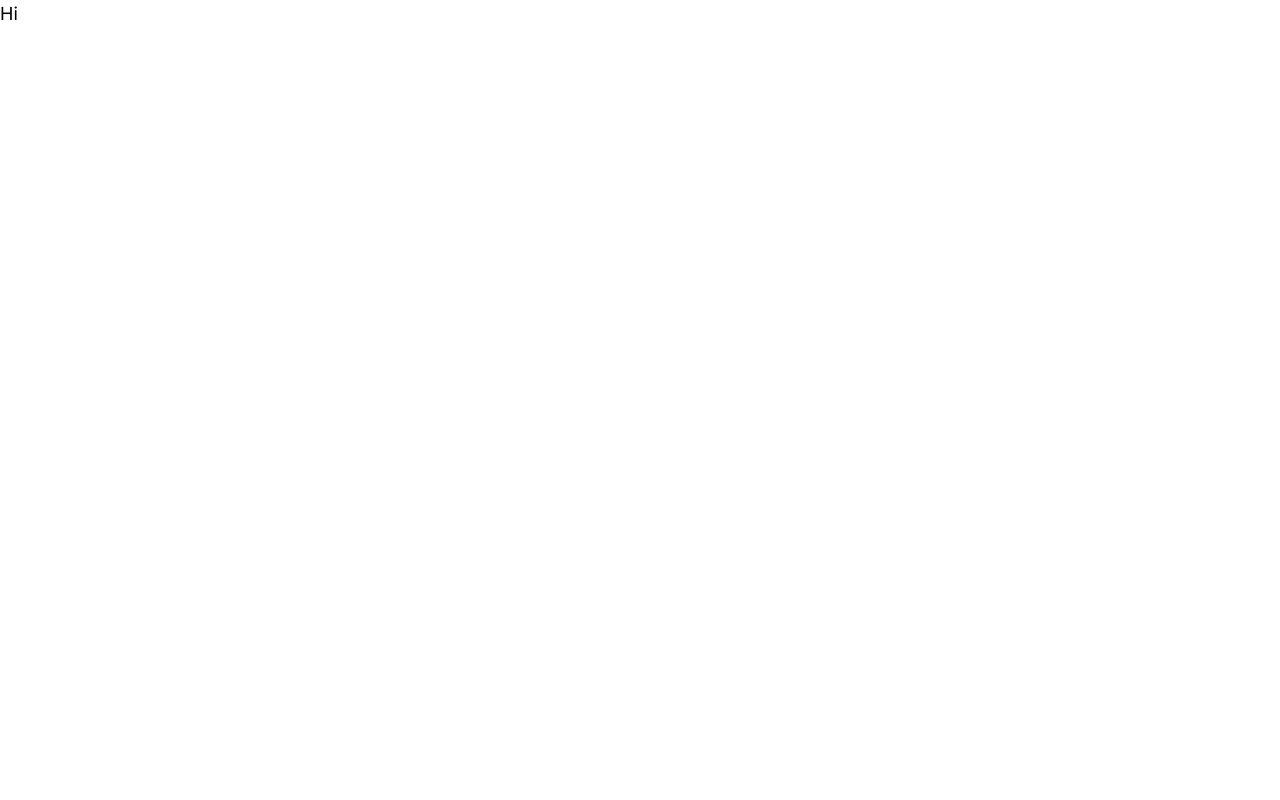
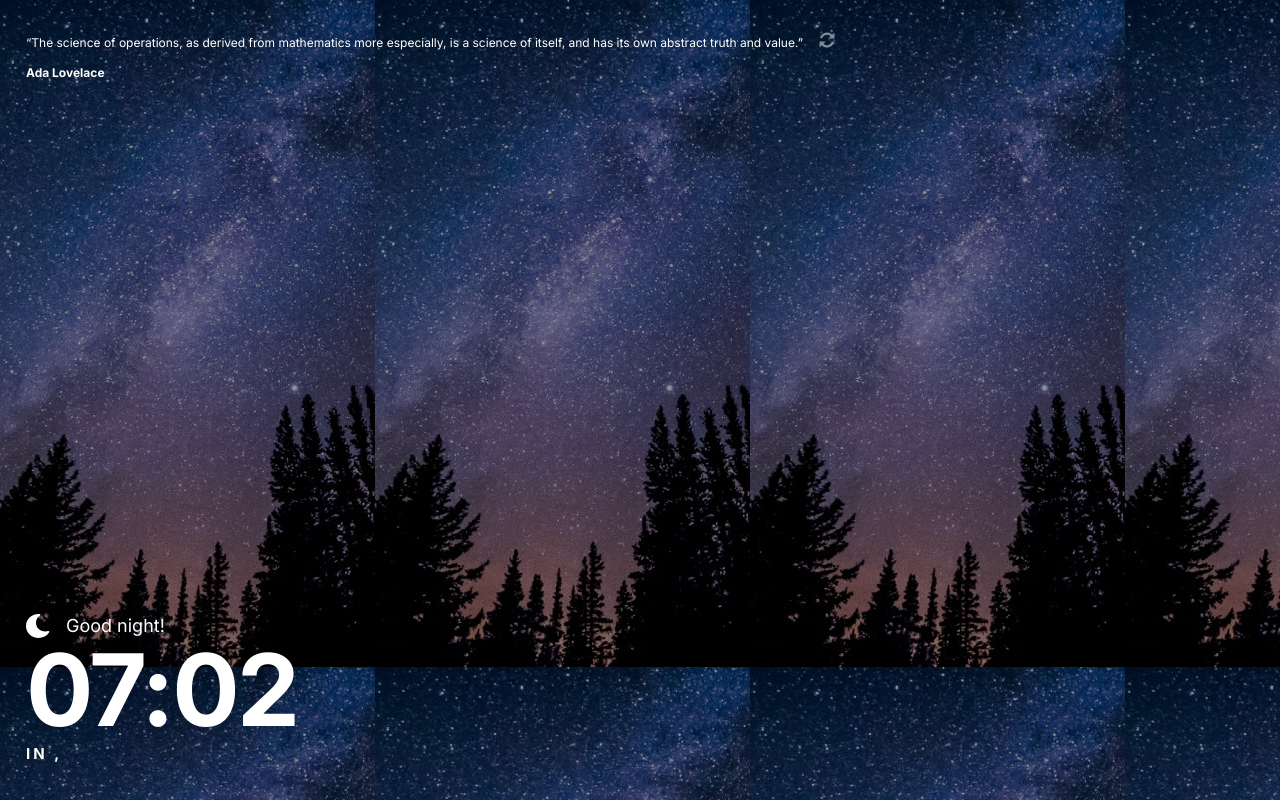
Before and after one commit to a-costas/FrontendMentor-clock-app, a React (Create React App) app: page / in a window 1280 px wide. Built offline with nearby package versions, Linux system fonts and the light colour scheme; no server answers.

Commit message:
2/3 fetch calls functional, basic layout and time functionality in place

```diff
--- a/package.json
+++ b/package.json
@@ -6,10 +6,13 @@
     "@testing-library/jest-dom": "^5.16.5",
     "@testing-library/react": "^13.4.0",
     "@testing-library/user-event": "^13.5.0",
+    "moment": "^2.29.4",
     "react": "^18.2.0",
     "react-dom": "^18.2.0",
+    "react-moment": "^1.1.3",
     "react-scripts": "5.0.1",
     "sass": "^1.62.0",
+    "styled-components": "^5.3.9",
     "web-vitals": "^2.1.4"
   },
   "scripts": {
--- a/src/components/App/App.js
+++ b/src/components/App/App.js
@@ -1,7 +1,18 @@
+import React, { useState } from "react";
+
+import Main from "../Main/Main";
+import Quote from "../Quote";
 import "./App.scss";
 
 function App() {
-  return <div className="App">Hi</div>;
+  const [isDaytime, setIsDaytime] = useState(false);
+
+  return (
+    <div className={"appContainer " + (isDaytime ? "daytime" : "nighttime")}>
+      <Quote />
+      <Main setIsDaytime={setIsDaytime} />
+    </div>
+  );
 }
 
 export default App;
--- a/src/components/App/App.scss
+++ b/src/components/App/App.scss
@@ -0,0 +1,18 @@
+.appContainer {
+  height: 100vh;
+
+  display: flex;
+  flex-direction: column;
+
+  padding: 2rem 1.625rem;
+}
+
+.nighttime {
+  background: linear-gradient(rgba(0, 0, 0, 40%), rgba(0, 0, 0, 40%)),
+    url(../../assets/mobile/bg-image-nighttime.jpg);
+}
+
+.daytime {
+  background: linear-gradient(rgba(0, 0, 0, 40%), rgba(0, 0, 0, 40%)),
+    url(../../assets/mobile/bg-image-daytime.jpg);
+}
--- /dev/null
+++ b/src/components/Main/Main.js
@@ -0,0 +1,116 @@
+import React, { useState, useEffect } from "react";
+
+import moment from "moment";
+
+import "./Main.scss";
+
+import moonIcon from "../../assets/desktop/icon-moon.svg";
+import sunIcon from "../../assets/desktop/icon-sun.svg";
+
+const personalIpURL = "https://api.ipify.org/?format=json";
+const getLocationURL = "https://timezoneapi.io/api/ip/?";
+const locationTokenQuery = "&token=aNCgyJBmuzCzwrgsVmzm";
+
+function Main({ setIsDaytime }) {
+  const [ip, setIp] = useState("");
+  const [location, setLocation] = useState({});
+  const [currentHour, setCurrentHour] = useState(0);
+
+  const [time, setTime] = useState(
+    new Date()
+      .toLocaleTimeString([], { hour: "2-digit", minute: "2-digit" })
+      .replace(" AM", "")
+      .replace(" PM", "")
+  );
+
+  // This could be a hook
+  function refreshClock() {
+    setTime(
+      new Date()
+        .toLocaleTimeString([], { hour: "2-digit", minute: "2-digit" })
+        .replace(" AM", "")
+        .replace(" PM", "")
+    );
+  }
+
+  useEffect(() => {
+    const timerId = setInterval(refreshClock, 1000);
+    return function cleanup() {
+      clearInterval(timerId);
+    };
+  }, []);
+
+  useEffect(() => {
+    const fetchIp = async () => {
+      await fetch(personalIpURL)
+        .then((response) => response.json())
+        .then((data) => {
+          setIp(data.ip);
+        });
+    };
+    fetchIp();
+  }, []);
+
+  useEffect(() => {
+    const fetchLocation = async () => {
+      await fetch(getLocationURL + ip + locationTokenQuery)
+        .then((response) => response.json())
+        .then((data) => {
+          setLocation({
+            state: data.data.state,
+            country: data.data.country_code,
+            timezone: data.data.datetime.offset_tzab,
+            date: data.data.datetime.date,
+            day: data.data.datetime.day_full,
+            weekNo: data.data.datetime.week,
+          });
+          setTime(convert(data.data.datetime.time));
+          setCurrentHour(data.data.datetime.hour_24_wolz);
+        });
+    };
+    fetchLocation();
+  }, [ip]);
+
+  function renderGreeting() {
+    const current = Number(currentHour);
+    if (current >= 5 && current < 12) {
+      setIsDaytime(true);
+      return "Good Morning!";
+    } else if (current >= 12 && current < 18) {
+      setIsDaytime(true);
+      return "Good Afternoon!";
+    } else if (current >= 18 && current < 23) {
+      setIsDaytime(false);
+      return "Good evening!";
+    } else {
+      setIsDaytime(false);
+      return "Good night!";
+    }
+  }
+
+  function convert(input) {
+    return moment(input, "HH:mm:ss").format("h:mm");
+  }
+
+  return (
+    <main className="mainContainer">
+      <div className="greetingBlock">
+        {currentHour >= 5 && currentHour < 18 ? (
+          <img className="icon" src={sunIcon} alt="sun" />
+        ) : (
+          <img className="icon" src={moonIcon} alt="moon" />
+        )}
+        <p>{renderGreeting()}</p>
+      </div>
+      <div className="timeBlock">
+        <h1 className="time">{time}</h1>
+        <h6 className="timezone">{location.timezone}</h6>
+      </div>
+      <h6>
+        In {location.state}, {location.country}
+      </h6>
+    </main>
+  );
+}
+
+export default Main;
--- /dev/null
+++ b/src/components/Main/Main.scss
@@ -0,0 +1,33 @@
+.mainContainer {
+  color: var(--color-primary);
+  margin-top: auto;
+}
+
+.greetingBlock {
+  display: flex;
+  flex-direction: row;
+  gap: 1rem;
+
+  .icon {
+    height: 1.5rem;
+    width: 1.5rem;
+    align-self: center;
+  }
+}
+
+.timeBlock {
+  display: flex;
+  flex-direction: row;
+  gap: 0.3125rem;
+}
+
+.time {
+  font-size: 6.25rem;
+  line-height: 6.25rem;
+  letter-spacing: -2.5px;
+}
+
+.timezone {
+  font-weight: 400;
+  align-self: flex-end;
+}
--- /dev/null
+++ b/src/components/Main/index.js
@@ -0,0 +1,2 @@
+export * from "./Main";
+export { default } from "./Main";
--- /dev/null
+++ b/src/components/Quote/Quote.js
@@ -0,0 +1,22 @@
+import React from "react";
+
+import "./Quote.scss";
+import refreshIcon from "../../assets/desktop/icon-refresh.svg";
+
+function Quote() {
+  return (
+    <div className="quoteContainer">
+      <div className="top">
+        <p className="quote">
+          “The science of operations, as derived from mathematics more
+          especially, is a science of itself, and has its own abstract truth and
+          value.”
+        </p>
+        <input className="icon" type="image" src={refreshIcon} alt="refresh" />
+      </div>
+      <h5 className="quoteCitation">Ada Lovelace</h5>
+    </div>
+  );
+}
+
+export default Quote;
--- /dev/null
+++ b/src/components/Quote/Quote.scss
@@ -0,0 +1,31 @@
+.quoteContainer {
+  display: flex;
+  flex-direction: column;
+  gap: 0.5rem;
+
+  color: var(--color-primary);
+
+  .icon {
+    height: 1rem;
+    cursor: pointer;
+    transform: rotate(180deg);
+    transition: transform 1s;
+
+    &:active {
+      transform: rotate(0deg);
+      transition: 0s;
+    }
+  }
+}
+
+.quote,
+.quoteCitation {
+  font-size: 0.75rem;
+  line-height: 1.375rem;
+}
+
+.top {
+  display: flex;
+  flex-direction: row;
+  gap: 1rem;
+}
--- /dev/null
+++ b/src/components/Quote/index.js
@@ -0,0 +1,2 @@
+export * from "./Quote";
+export { default } from "./Quote";
--- a/src/global-styles.scss
+++ b/src/global-styles.scss
@@ -67,7 +67,7 @@ h1 {
   font-weight: 700;
   font-size: 12.5rem;
   line-height: 12.5rem;
-  letter-spacing: -5;
+  letter-spacing: -5px;
 }
 
 h2 {
@@ -80,7 +80,7 @@ h3 {
   font-weight: 700;
   font-size: 1.5rem;
   line-height: 1.75rem;
-  letter-spacing: -4;
+  letter-spacing: -4px;
   text-transform: uppercase;
 }
 
@@ -88,7 +88,7 @@ h4 {
   font-weight: 400;
   font-size: 1.25rem;
   line-height: 1.75rem;
-  letter-spacing: 4;
+  letter-spacing: 4px;
 }
 
 h5 {
@@ -101,7 +101,8 @@ h6 {
   font-weight: 700;
   font-size: 0.9375rem;
   line-height: 1.75rem;
-  letter-spacing: 3;
+  letter-spacing: 3px;
+  text-transform: uppercase;
 }
 
 body {
```
Also changed, not shown: public/index.html (+0 -10 lines), 1 other file (tests, documents, lock files or other folders).
